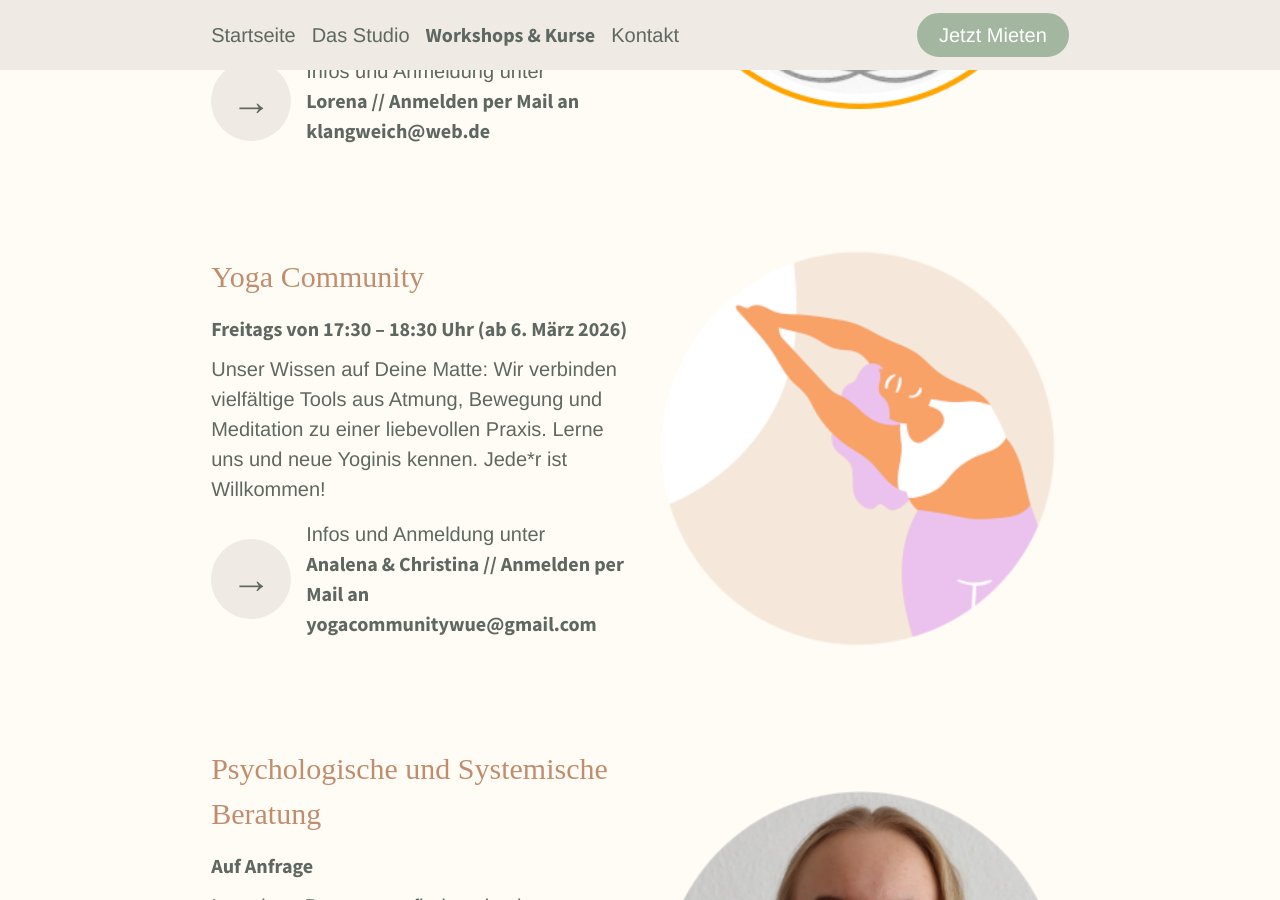
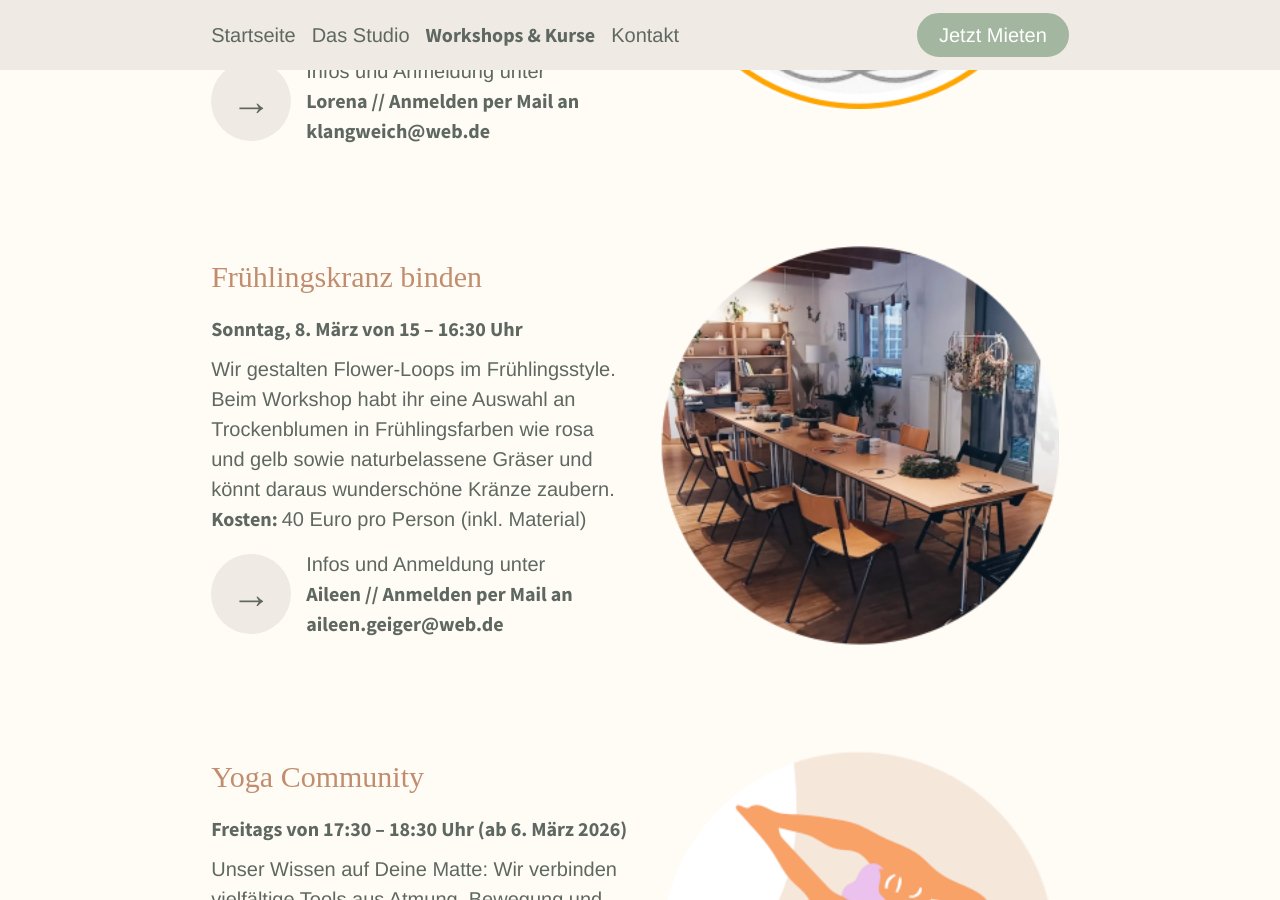
Before and after one commit to sonjafeitsch/meine-nische-website, a Jekyll site: the page built from kurse.html, in a window 1280 px wide and 900 px high, scrolled down 1703 px. Built offline with Jekyll 4.4.1, drawn with Linux system fonts in a browser that asks for light colours; some web fonts are replaced; some of the changed text lies outside the part shown.

Commit message:
update events

```diff
--- a/kurse.html
+++ b/kurse.html
@@ -19,6 +19,13 @@ events:
     Tauche ein in deine Tiefenentspannung – körperlich, geistig und emotional."
     address: "Lorena // Anmelden per Mail an klangweich@web.de"
     costs: "15 Euro pro Person"
+  - name: "Frühlingskranz binden"
+    image: amlou.png
+    time:  Sonntag, 8. März von 15 – 16:30 Uhr
+    description: "Wir gestalten Flower-Loops im Frühlingsstyle. Beim Workshop habt ihr eine Auswahl an Trockenblumen in Frühlingsfarben wie rosa und gelb sowie naturbelassene Gräser
+    und könnt daraus wunderschöne Kränze zaubern."
+    address: "Aileen // Anmelden per Mail an aileen.geiger@web.de"
+    costs: "40 Euro pro Person (inkl. Material)"
   - name: "Yoga Community"
     image: yogaCommunity.png
     time:  Freitags von 17:30 – 18:30 Uhr (ab 6. März 2026)
```
Also changed, not shown: other parts of kurse.html (+1 -1 lines).
